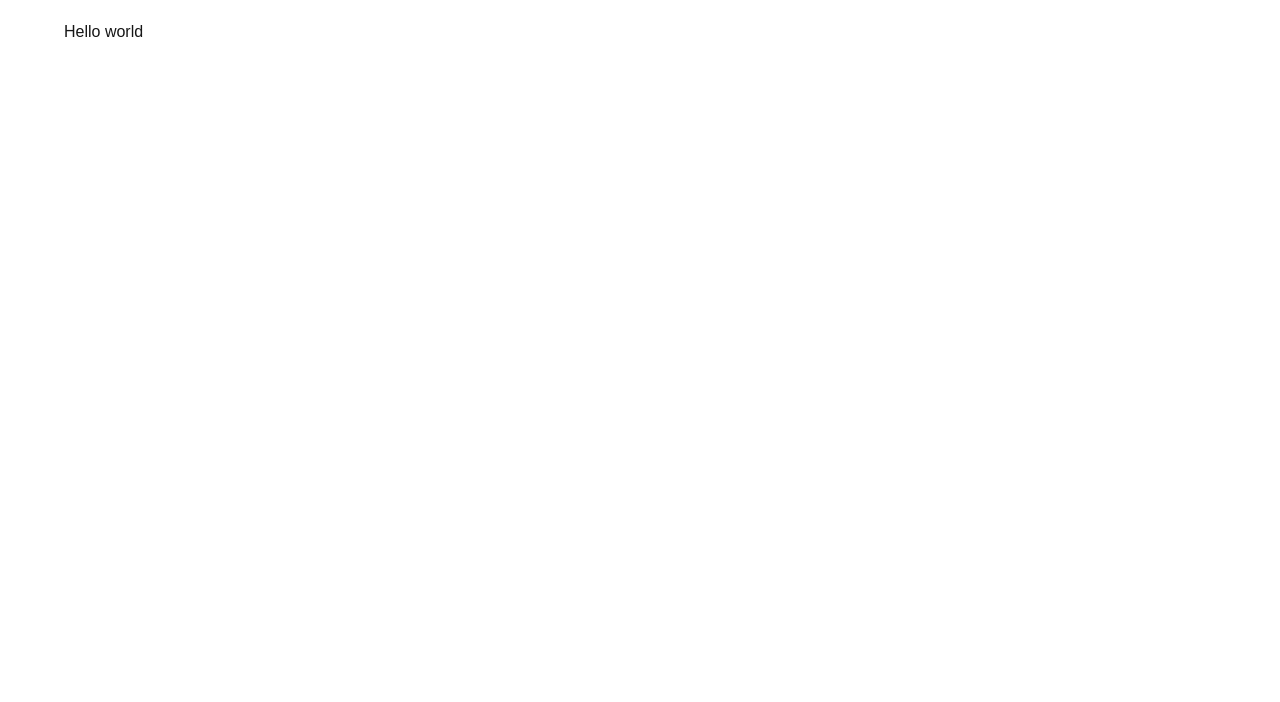
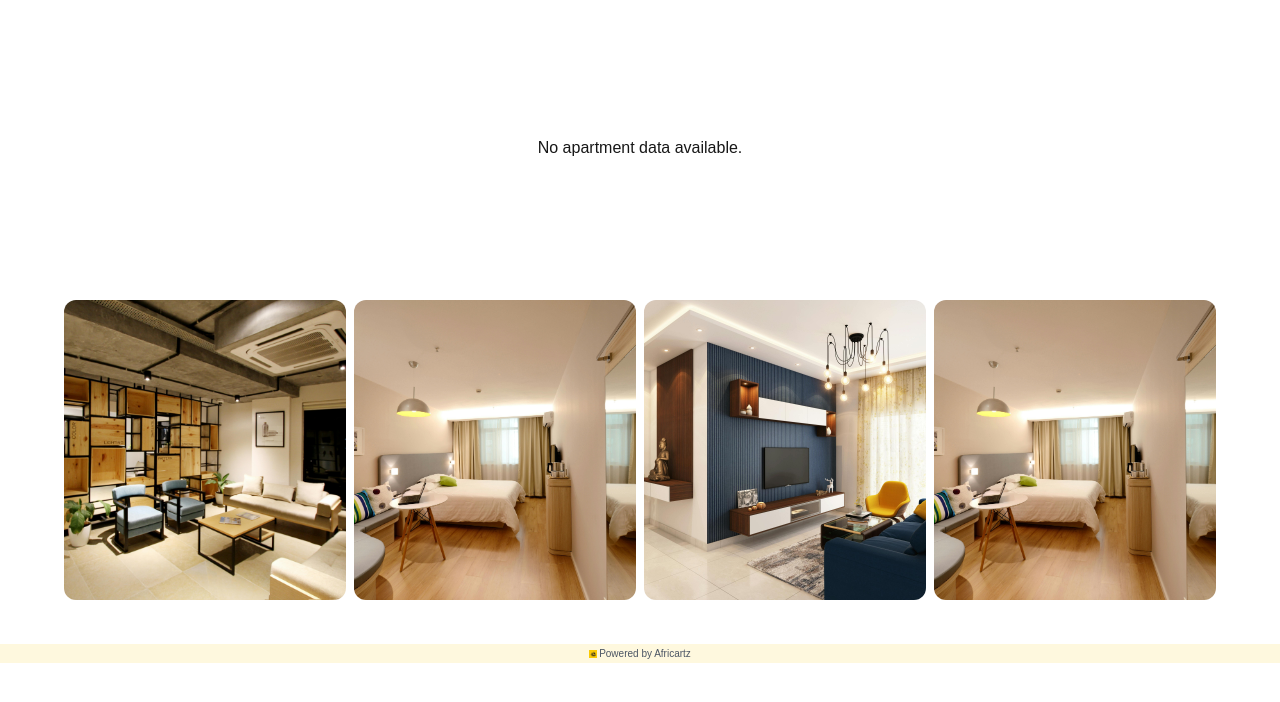
Before and after one commit to chidirudeboy/weblinkview, a Next.js app: page / in a window 1280 px wide. Shown: the top 702 px of the page. Built offline with nearby package versions, Linux system fonts and the light colour scheme.

Commit message:
restore ApartmentInfo, Media, and Footer components in Home function

```diff
--- a/src/app/page.js
+++ b/src/app/page.js
@@ -8,15 +8,15 @@ export default function Home() {
    <div className="m-2 sm:m-5 sm:ml-16 sm:mr-16 ml-6 mr-6">
 
     {/* APARTMENT INFO */}
-    {/* <ApartmentInfo /> */}
-    <h1>Hello world</h1>
+    <ApartmentInfo />
+
    {/* MEDIA */}
-    {/* <Media /> */}
+    <Media />
 
     </div>
 
     {/* FOOTER */}
-    {/* <Footer /> */}
+    <Footer />
   </>
 
   );
```
